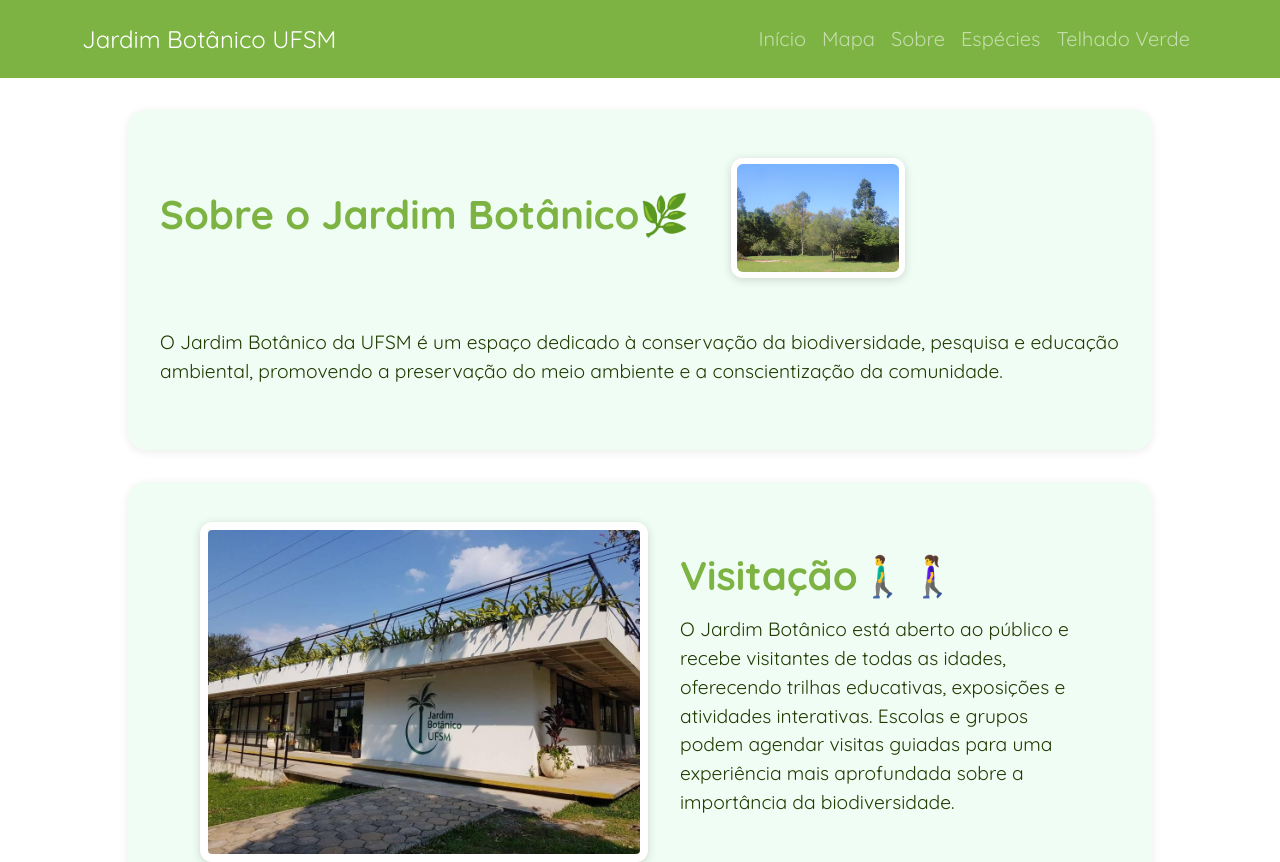
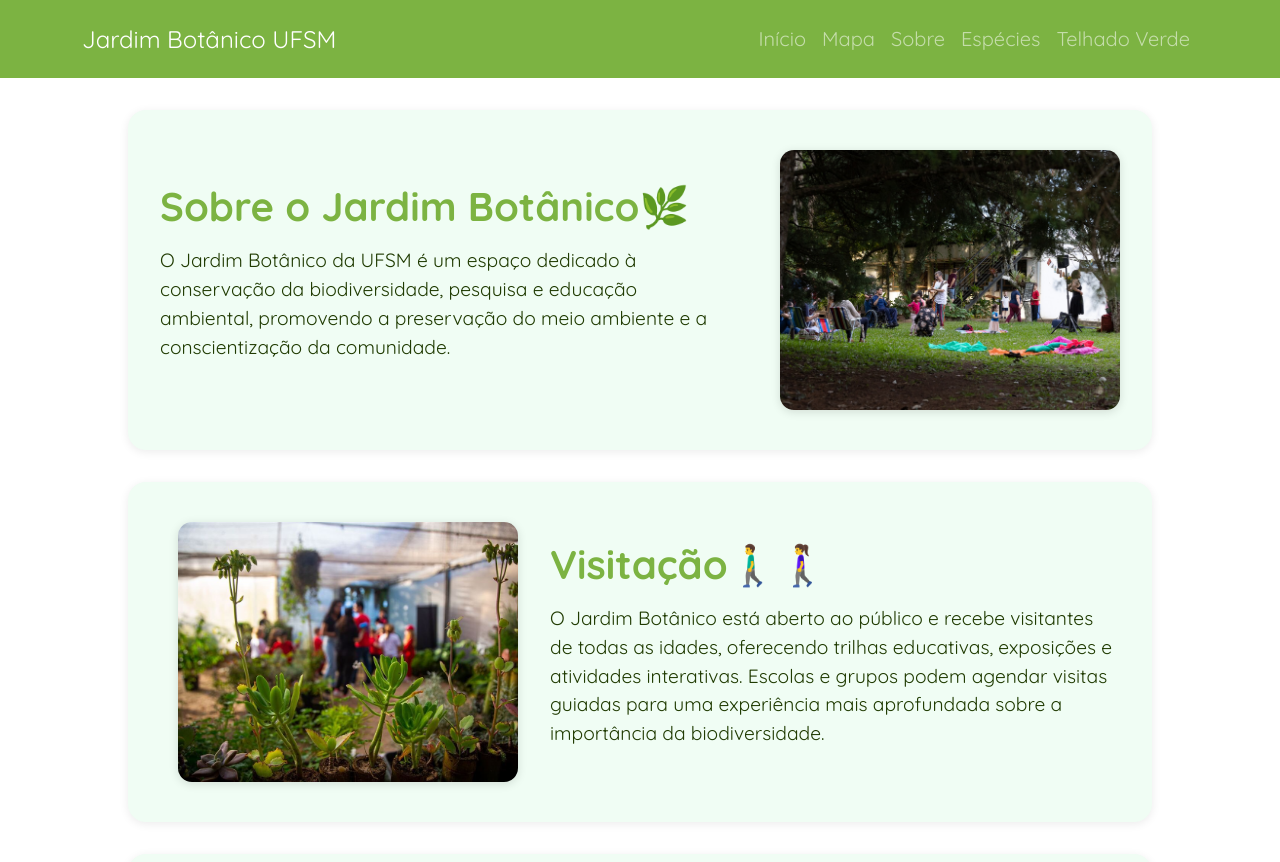
Before and after one commit to arthurmarcon1/jardim-botanico-site, a React (Create React App) app in the folder frontend/: page /sobre in a window 1280 px wide. Shown: the top 862 px of the page. Built offline with nearby package versions, Linux system fonts and the light colour scheme.

Commit message:
varias adaptações de padrão visual

```diff
--- a/frontend/src/components/home/HomeIntro.js
+++ b/frontend/src/components/home/HomeIntro.js
@@ -6,111 +6,94 @@
   useEffect(() => {
     const checkMobile = () => setIsMobile(window.innerWidth <= 768);
     checkMobile();
-
     window.addEventListener('resize', checkMobile);
     return () => window.removeEventListener('resize', checkMobile);
   }, []);
 
-  // Estilos principais
+  const handleHover = (e, scale) => {
+    e.currentTarget.style.transform = `scale(${scale})`;
+  };
+
   const styles = {
     container: {
-      position: 'relative',
+      width: isMobile ? '98vw' : '80vw',
+      maxWidth: '1200px',
+      minHeight: isMobile ? '320px' : '340px',
+      display: 'flex',
+      flexDirection: 'column',
+      alignItems: 'center',
+      justifyContent: 'center',
+      background: '#f0fdf4',
+      padding: isMobile ? '24px 6px' : '40px 32px',
+      gap: '24px',
+      boxSizing: 'border-box',
+      borderRadius: '18px',
+      margin: '32px auto',
+      boxShadow: '0 2px 10px rgba(0,0,0,0.08)',
+    },
+    contentRow: {
       width: '100%',
-      maxWidth: '100%',
-      overflow: 'hidden',
-    },
-    backgroundImage: {
-      width: '100%',
-      height: isMobile ? '400px' : '640px',
-      objectFit: 'cover',
-    },
-    overlay: {
-      position: 'absolute',
-      top: 0,
-      left: 0,
-      width: '100%',
-      height: '100%',
       display: 'flex',
       flexDirection: isMobile ? 'column' : 'row',
       alignItems: 'center',
       justifyContent: 'space-between',
-      backgroundColor: 'rgba(0, 0, 0, 0.4)',
-      padding: isMobile ? '20px' : '40px',
-      color: 'white',
-      textAlign: isMobile ? 'center' : 'left',
-      gap: '20px',
+      gap: isMobile ? '18px' : '32px',
     },
-    textContainer: {
+    textBlock: {
       flex: 1,
-      maxWidth: isMobile ? '100%' : '50%',
-      paddingLeft: isMobile ? '0' : '60px',
+      display: 'flex',
+      flexDirection: 'column',
+      alignItems: isMobile ? 'center' : 'flex-start',
+      justifyContent: 'center',
     },
     heading: {
-      fontSize: isMobile ? '1.8rem' : '2.5rem',
+      fontSize: isMobile ? '1.5rem' : '2.5rem',
       fontWeight: 'bold',
+      color: 'rgb(124, 179, 66)',
+      textAlign: isMobile ? 'center' : 'left',
       transition: 'transform 0.3s ease',
-      cursor: 'default',
     },
     paragraph: {
-      marginTop: '1rem',
+      marginTop: '0.5rem',
       fontSize: isMobile ? '1rem' : '1.2rem',
+      textAlign: isMobile ? 'center' : 'left',
       transition: 'transform 0.3s ease',
-      cursor: 'default',
+      color: 'rgb(32, 59, 2)',
     },
-    imageContainer: {
-      flex: 1,
-      display: 'flex',
-      justifyContent: isMobile ? 'center' : 'flex-start',
-      marginLeft: isMobile ? '0' : '300px',
-      marginTop: isMobile ? '20px' : '0',
-    },
-    jerivaldoImage: {
-      height: isMobile ? '250px' : '500px',
-      objectFit: 'contain',
-      transition: 'transform 0.3s ease', // necessário pro hover
-      cursor: 'default',
+    sideImage: {
+      width: isMobile ? '100%' : '340px',
+      height: isMobile ? '180px' : '260px',
+      objectFit: 'cover',
+      borderRadius: '14px',
+      boxShadow: '0 2px 10px rgba(0,0,0,0.13)',
+      marginLeft: isMobile ? '0' : '18px',
     },
   };
 
-  // Funções de hover
-  const scaleUp = (e) => e.currentTarget.style.transform = 'scale(1.05)';
-  const scaleDown = (e) => e.currentTarget.style.transform = 'scale(1)';
-
   return (
     <div style={styles.container}>
-      <img
-        src="/imgs/fundo3.jpeg"
-        alt="Fundo do Jardim Botânico"
-        style={styles.backgroundImage}
-      />
-
-      <div style={styles.overlay}>
-        {/* Textos */}
-        <div style={styles.textContainer}>
+      <div style={styles.contentRow}>
+        <div style={styles.textBlock}>
           <h1
             style={styles.heading}
-            onMouseEnter={scaleUp}
-            onMouseLeave={scaleDown}
+            onMouseEnter={(e) => handleHover(e, 1.05)}
+            onMouseLeave={(e) => handleHover(e, 1)}
           >
             Bem-vindo ao Jardim Botânico da UFSM 🌿
           </h1>
           <p
             style={styles.paragraph}
-            onMouseEnter={scaleUp}
-            onMouseLeave={scaleDown}
+            onMouseEnter={(e) => handleHover(e, 1.05)}
+            onMouseLeave={(e) => handleHover(e, 1)}
           >
             Explore a biodiversidade e a beleza natural do nosso espaço!
           </p>
         </div>
-
-        {/* Imagem do Jerivaldo */}
-        <div style={styles.imageContainer}>
-          <img
-            src="/imgs/Jerivaldo (1).png"
-            alt="Jerivaldo"
-            style={styles.jerivaldoImage}
-          />
-        </div>
+        <img
+          src="/imgs/fundo3.jpeg"
+          alt="Jardim Botânico"
+          style={styles.sideImage}
+        />
       </div>
     </div>
   );
--- a/frontend/src/components/sobre/SobreIntro.js
+++ b/frontend/src/components/sobre/SobreIntro.js
@@ -31,14 +31,20 @@
       margin: '32px auto',
       boxShadow: '0 2px 10px rgba(0,0,0,0.08)',
     },
-    topRow: {
+    contentRow: {
       width: '100%',
       display: 'flex',
       flexDirection: isMobile ? 'column' : 'row',
       alignItems: 'center',
-      justifyContent: isMobile ? 'center' : 'flex-start',
-      gap: isMobile ? '12px' : '24px',
-      marginBottom: isMobile ? '10px' : '18px',
+      justifyContent: 'space-between',
+      gap: isMobile ? '18px' : '32px',
+    },
+    textBlock: {
+      flex: 1,
+      display: 'flex',
+      flexDirection: 'column',
+      alignItems: isMobile ? 'center' : 'flex-start',
+      justifyContent: 'center',
     },
     heading: {
       fontSize: isMobile ? '1.5rem' : '2.5rem',
@@ -47,16 +53,6 @@
       textAlign: isMobile ? 'center' : 'left',
       transition: 'transform 0.3s ease',
     },
-    jerivaldoImage: {
-      height: isMobile ? '90px' : '120px',
-      objectFit: 'contain',
-      transition: 'transform 0.3s ease',
-      borderRadius: '12px',
-      boxShadow: '0 2px 10px rgba(0,0,0,0.15)',
-      background: '#fff',
-      padding: '6px',
-      marginLeft: isMobile ? '0' : '18px',
-    },
     paragraph: {
       marginTop: '0.5rem',
       fontSize: isMobile ? '1rem' : '1.2rem',
@@ -64,11 +60,20 @@
       transition: 'transform 0.3s ease',
       color: 'rgb(32, 59, 2)',
     },
+    sideImage: {
+      width: isMobile ? '100%' : '340px',
+      height: isMobile ? '180px' : '260px',
+      objectFit: 'cover',
+      borderRadius: '14px',
+      boxShadow: '0 2px 10px rgba(0,0,0,0.13)',
+      marginLeft: isMobile ? '0' : '18px',
+    },
   };
 
   return (
     <div style={styles.container}>
-      <div style={styles.topRow}>
+      <div style={styles.contentRow}>
+        <div style={styles.textBlock}>
           <h1
             style={styles.heading}
             onMouseEnter={(e) => handleHover(e, 1.05)}
@@ -76,12 +81,6 @@
           >
             Sobre o Jardim Botânico🌿
           </h1>
-        <img
-          src="/imgs/fundo3.jpeg"
-          alt="Jerivaldo"
-          style={styles.jerivaldoImage}
-        />
-      </div>
           <p
             style={styles.paragraph}
             onMouseEnter={(e) => handleHover(e, 1.05)}
@@ -90,6 +89,13 @@
             O Jardim Botânico da UFSM é um espaço dedicado à conservação da biodiversidade, pesquisa e educação ambiental, promovendo a preservação do meio ambiente e a conscientização da comunidade.
           </p>
         </div>
+        <img
+          src="/imgs/fundo2.jpg"
+          alt="Jardim Botânico"
+          style={styles.sideImage}
+        />
+      </div>
+    </div>
   );
 };
 
--- a/frontend/src/components/sobre/SobreTelhadoVerde.js
+++ b/frontend/src/components/sobre/SobreTelhadoVerde.js
@@ -42,9 +42,7 @@
       height: isMobile ? '180px' : '340px',
       objectFit: 'contain',
       transition: 'transform 0.3s ease',
-      borderRadius: '12px',
-      boxShadow: '0 2px 10px rgba(0,0,0,0.15)',
-      background: '#fff',
+      borderRadius: '14px',
       padding: '8px',
     },
     textContainer: {
--- a/frontend/src/components/sobre/SobreVisitaçao.js
+++ b/frontend/src/components/sobre/SobreVisitaçao.js
@@ -20,66 +20,65 @@
       maxWidth: '1200px',
       minHeight: isMobile ? '320px' : '340px',
       display: 'flex',
-      flexDirection: isMobile ? 'column' : 'row',
+      flexDirection: 'column',
       alignItems: 'center',
       justifyContent: 'center',
       background: '#f0fdf4',
       padding: isMobile ? '24px 6px' : '40px 32px',
-      gap: '32px',
+      gap: '24px',
       boxSizing: 'border-box',
       borderRadius: '18px',
       margin: '32px auto',
       boxShadow: '0 2px 10px rgba(0,0,0,0.08)',
     },
-    imageContainer: {
+    contentRow: {
+      width: '100%',
+      display: 'flex',
+      flexDirection: isMobile ? 'column' : 'row',
+      alignItems: 'center',
+      justifyContent: 'space-between',
+      gap: isMobile ? '18px' : '32px',
+    },
+    textBlock: {
       flex: 1,
       display: 'flex',
+      flexDirection: 'column',
+      alignItems: isMobile ? 'center' : 'flex-start',
       justifyContent: 'center',
-      alignItems: 'center',
-      marginLeft: isMobile ? '0' : '40px',
-      marginTop: isMobile ? '10px' : '0',
-    },
-    JardimBotanicoImg: {
-      height: isMobile ? '180px' : '340px',
-      objectFit: 'contain',
-      transition: 'transform 0.3s ease',
-      borderRadius: '12px',
-      boxShadow: '0 2px 10px rgba(0,0,0,0.15)',
-      background: '#fff',
-      padding: '8px',
-    },
-    textContainer: {
-      flex: 1,
-      maxWidth: isMobile ? '100%' : '50%',
-      paddingRight: isMobile ? '0' : '40px',
-      marginBottom: isMobile ? '20px' : 0,
-      textAlign: isMobile ? 'center' : 'left',
     },
     heading: {
       fontSize: isMobile ? '1.5rem' : '2.5rem',
       fontWeight: 'bold',
+      color: 'rgb(124, 179, 66)',
+      textAlign: isMobile ? 'center' : 'left',
       transition: 'transform 0.3s ease',
-      color: 'rgb(124, 179, 66)',
     },
     paragraph: {
-      marginTop: '1rem',
+      marginTop: '0.5rem',
       fontSize: isMobile ? '1rem' : '1.2rem',
+      textAlign: isMobile ? 'center' : 'left',
       transition: 'transform 0.3s ease',
       color: 'rgb(32, 59, 2)',
+    },
+    sideImage: {
+      width: isMobile ? '100%' : '340px',
+      height: isMobile ? '180px' : '260px',
+      objectFit: 'cover',
+      borderRadius: '14px',
+      boxShadow: '0 2px 10px rgba(0,0,0,0.13)',
+      marginLeft: isMobile ? '0' : '18px',
     },
   };
 
   return (
     <div style={styles.container}>
-      <div style={styles.imageContainer}>
+      <div style={styles.contentRow}>
         <img
-          src="/imgs/Jardim-Botanico.jpg"
-          alt="jardim botanico"
-          style={styles.JardimBotanicoImg}
+          src="/imgs/fundo1.jpeg"
+          alt="Jardim Botânico"
+          style={styles.sideImage}
         />
-      </div>
-
-      <div style={styles.textContainer}>
+        <div style={styles.textBlock}>
           <h1
             style={styles.heading}
             onMouseEnter={(e) => handleHover(e, 1.05)}
@@ -98,6 +97,7 @@
           </p>
         </div>
       </div>
+    </div>
   );
 };
 
```
Lines whose indentation alone changed are shown as unchanged.
